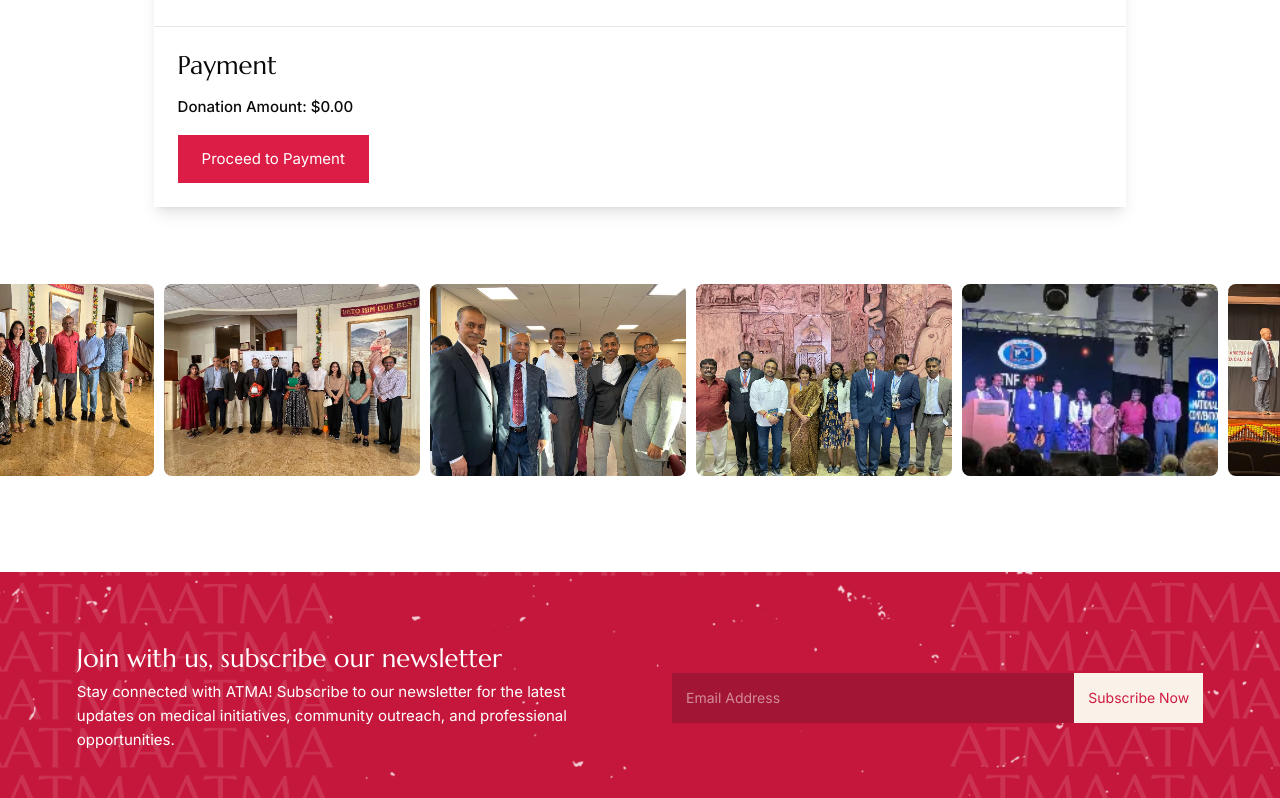
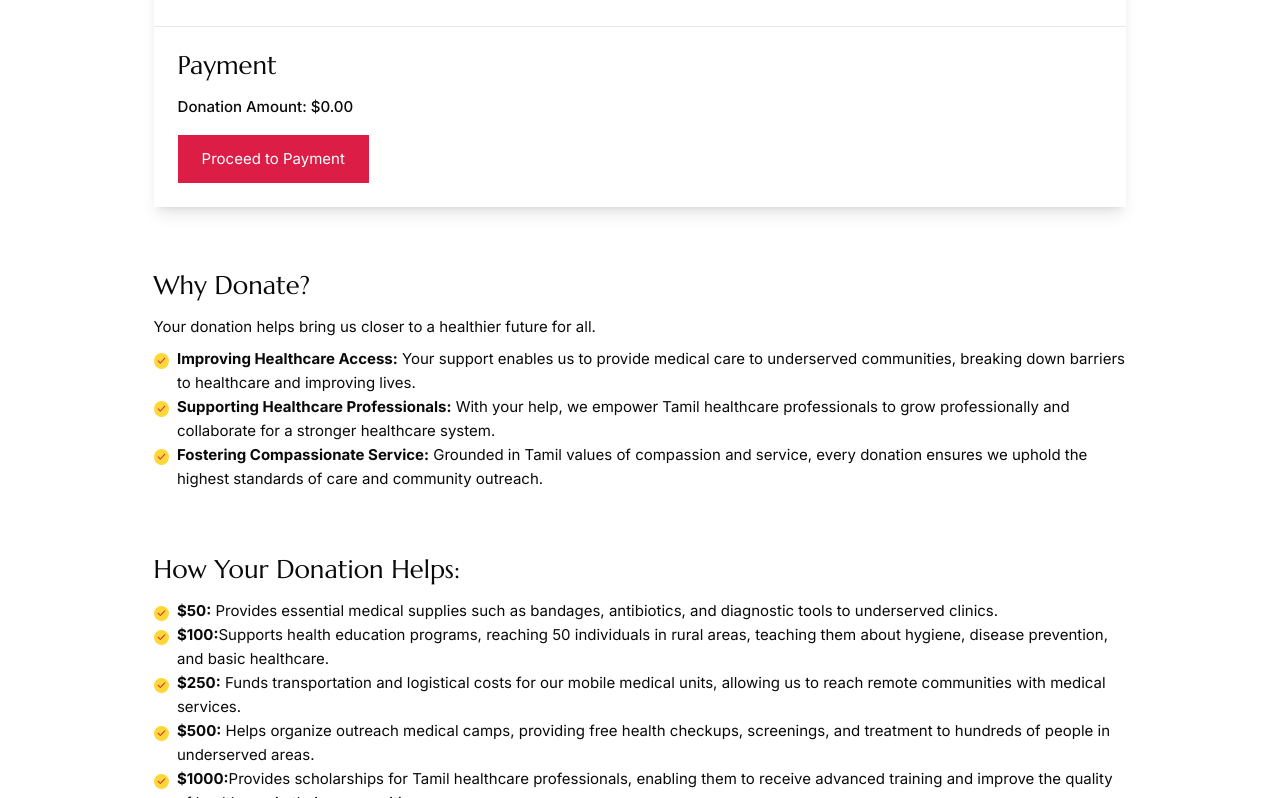
Before and after one commit to employeebhavya/ATMA_WEB, a Next.js app: page /donation in a window 1280 px wide. Shown: the part 2002-2800 px from the top of the page. Built offline with nearby package versions, Linux system fonts and the light colour scheme; no server answers.

Commit message:
fixed the pages issue and content

```diff
--- a/app/components/Button.js
+++ b/app/components/Button.js
@@ -8,6 +8,7 @@ const Button = ({
   color = "#ffffff",
   hoverBgColor = "#CF1941",
   hoverTextColor = "#ffffff",
+  className = "",
 }) => {
   return (
     <button
@@ -17,7 +18,7 @@ const Button = ({
         "--hover-bg-color": hoverBgColor,
         "--hover-txt-color": hoverTextColor,
       }}
-      className={styles.button}
+      className={`${styles.button} ${className}`}
     >
       {text}
     </button>
--- a/app/components/Button.module.css
+++ b/app/components/Button.module.css
@@ -5,7 +5,6 @@
   font-size: clamp(16px, 1vw, 1vw);
   padding: clamp(8px, 0.8vw, 0.8vw) clamp(20px, 2vw, 2vw);
   width: auto;
-  border: none;
   border-radius: none;
   cursor: pointer;
   transition: background-color 0.3s ease, color 0.3s ease;
--- a/app/components/DonationForm.js
+++ b/app/components/DonationForm.js
@@ -3,7 +3,6 @@ import { useState, useEffect } from "react";
 import { PayPalScriptProvider, PayPalButtons } from "@paypal/react-paypal-js";
 import { useRouter } from "next/navigation";
 import Button from "../components/Button";
-import Link from "next/link";
 import Styles from "../register/RegsiterForm.module.css";
 
 export default function DonationForm() {
--- a/app/components/Header.js
+++ b/app/components/Header.js
@@ -240,10 +240,11 @@ function Header() {
             <Link href="/donation" className={styles.donationButton}>
               <Button
                 text="Donate"
-                bgColor="var(--btn-hover)"
+                bgColor="transparent"
                 color="var(--primary)"
                 hoverBgColor="var(--primary)"
                 hoverTextColor="var(--color-white)"
+                className="border-1 border-solid border-primary"
               />
             </Link>
             {!isLoggedIn ? (
--- a/app/donation/page.jsx
+++ b/app/donation/page.jsx
@@ -1,12 +1,13 @@
 import React from "react";
 import DonationForm from "../components/DonationForm";
 import Image from "next/image";
+import styles from "./page.module.css";
 
 function page() {
   return (
     <div className="mt-[60px] md:mt-[4%] mb-[60px] md:mb-[6%]">
       <div className="container">
-        <h2 className="text-center mb-8 md:max-w-[500px] mx-auto">
+        <h2 className="text-center mb-8 md:max-w-[40%] mx-auto">
           Support Our Mission: Make a Difference Today
         </h2>
         <div className="">
@@ -19,6 +20,142 @@ function page() {
           />
         </div>
         <DonationForm />
+        <div className="mt-16">
+          <div className="container">
+            <h3 className="mb-4">Why Donate?</h3>
+            <p className="mb-2">
+              Your donation helps bring us closer to a healthier future for all.
+            </p>
+
+            <p className="flex gap-2">
+              <Image
+                src="/tick.svg"
+                alt="AtmaChapterSection2"
+                width={15}
+                height={15}
+                quality={100}
+                className={styles.tick}
+              />
+              <span>
+                <strong>Improving Healthcare Access:</strong> Your support
+                enables us to provide medical care to underserved communities,
+                breaking down barriers to healthcare and improving lives.
+              </span>
+            </p>
+            <p className="flex gap-2">
+              <Image
+                src="/tick.svg"
+                alt="AtmaChapterSection2"
+                width={15}
+                height={15}
+                quality={100}
+                className={styles.tick}
+              />
+              <span>
+                <strong>Supporting Healthcare Professionals:</strong> With your
+                help, we empower Tamil healthcare professionals to grow
+                professionally and collaborate for a stronger healthcare system.
+              </span>
+            </p>
+            <p className="flex gap-2">
+              <Image
+                src="/tick.svg"
+                alt="AtmaChapterSection2"
+                width={15}
+                height={15}
+                quality={100}
+                className={styles.tick}
+              />
+              <span>
+                <strong>Fostering Compassionate Service:</strong> Grounded in
+                Tamil values of compassion and service, every donation ensures
+                we uphold the highest standards of care and community outreach.
+              </span>
+            </p>
+          </div>
+        </div>
+        <div className="mt-16">
+          <div className="container">
+            <h3 className="mb-4">How Your Donation Helps:</h3>
+            <p className="flex gap-2">
+              <Image
+                src="/tick.svg"
+                alt="AtmaChapterSection2"
+                width={15}
+                height={15}
+                quality={100}
+                className={styles.tick}
+              />
+              <span>
+                <strong>$50:</strong> Provides essential medical supplies such
+                as bandages, antibiotics, and diagnostic tools to underserved
+                clinics.
+              </span>
+            </p>
+            <p className="flex gap-2">
+              <Image
+                src="/tick.svg"
+                alt="AtmaChapterSection2"
+                width={15}
+                height={15}
+                quality={100}
+                className={styles.tick}
+              />
+              <span>
+                <strong>$100:</strong>
+                Supports health education programs, reaching 50 individuals in
+                rural areas, teaching them about hygiene, disease prevention,
+                and basic healthcare.
+              </span>
+            </p>
+            <p className="flex gap-2">
+              <Image
+                src="/tick.svg"
+                alt="AtmaChapterSection2"
+                width={15}
+                height={15}
+                quality={100}
+                className={styles.tick}
+              />
+              <span>
+                <strong>$250:</strong> Funds transportation and logistical costs
+                for our mobile medical units, allowing us to reach remote
+                communities with medical services.
+              </span>
+            </p>
+            <p className="flex gap-2">
+              <Image
+                src="/tick.svg"
+                alt="AtmaChapterSection2"
+                width={15}
+                height={15}
+                quality={100}
+                className={styles.tick}
+              />
+              <span>
+                <strong>$500:</strong> Helps organize outreach medical camps,
+                providing free health checkups, screenings, and treatment to
+                hundreds of people in underserved areas.
+              </span>
+            </p>
+            <p className="flex gap-2">
+              <Image
+                src="/tick.svg"
+                alt="AtmaChapterSection2"
+                width={15}
+                height={15}
+                quality={100}
+                className={styles.tick}
+              />
+              <span>
+                <strong>$1000:</strong>
+                Provides scholarships for Tamil healthcare professionals,
+                enabling them to receive advanced training and improve the
+                quality of healthcare in their communities.
+              </span>
+            </p>
+          </div>
+        </div>
       </div>
     </div>
   );
--- /dev/null
+++ b/app/donation/page.module.css
@@ -0,0 +1,5 @@
+.tick {
+  width: clamp(15px, 1.2vw, 1.2vw);
+  height: fit-content;
+  margin-top: clamp(5px, 0.5vw, 0.5vw);
+}
```
